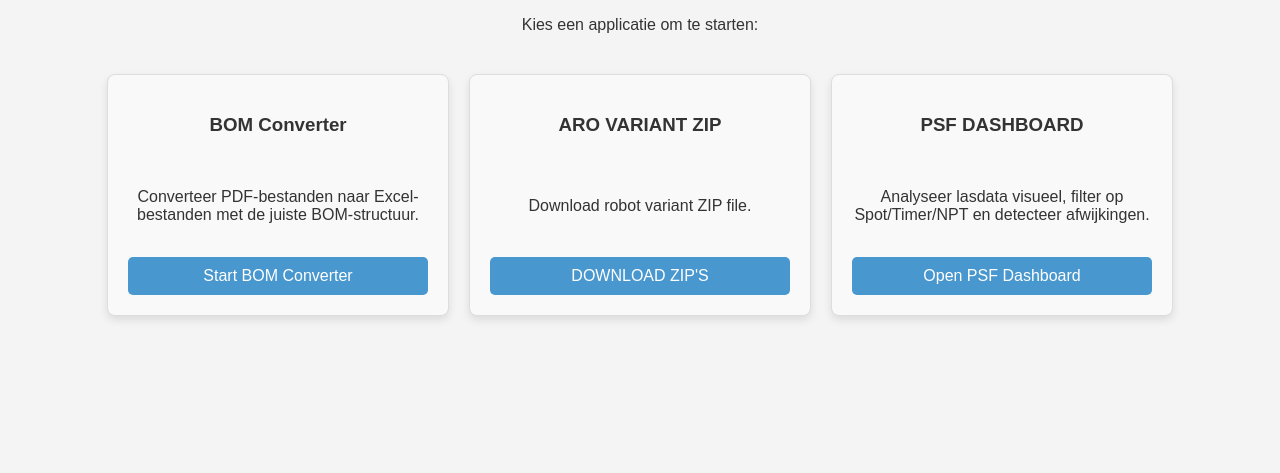
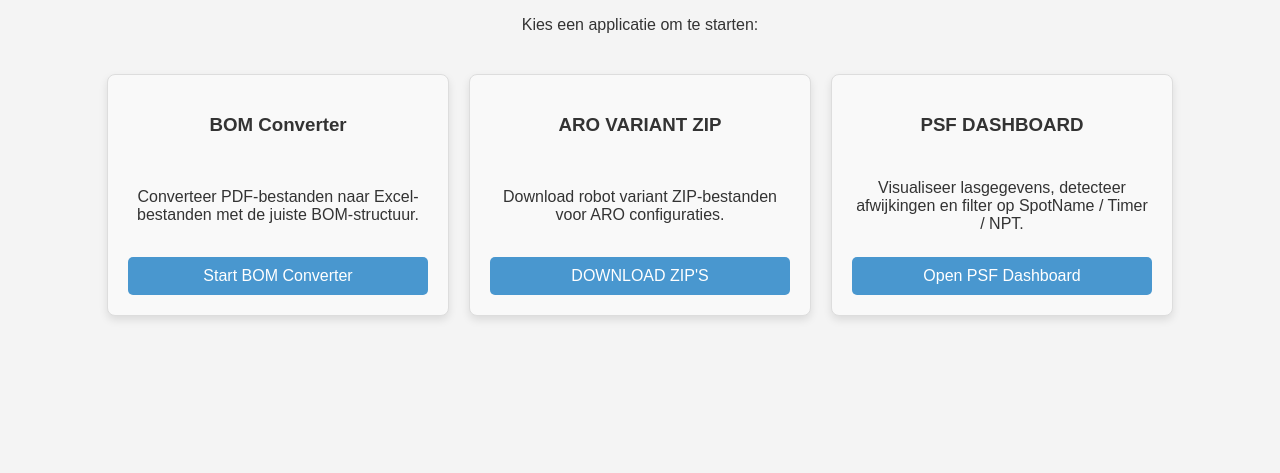
Before and after one commit to VolvoAP/BOMConverter, a Flask app: page /home in a window 1280 px wide. Shown: the part 164-637 px from the top of the page. Run offline with Flask 3, Linux system fonts and the light colour scheme; the visitor is signed in with stand-in values (Sample User, id 1).

Commit message:
Update home.html

```diff
--- a/templates/home.html
+++ b/templates/home.html
@@ -8,27 +8,28 @@
         <img src="{{ url_for('static', filename='logo.png') }}" alt="Logo" style="max-width: 100px;">
         <h1>Welkom</h1>
     </header>
+
     <p>Kies een applicatie om te starten:</p>
 
     <div class="app-grid">
-        <!-- Eerste knop: BOM Converter -->
+        <!-- BOM Converter -->
         <div class="app-card">
             <h3>BOM Converter</h3>
             <p>Converteer PDF-bestanden naar Excel-bestanden met de juiste BOM-structuur.</p>
             <a href="/bom-converter" class="app-button">Start BOM Converter</a>
         </div>
 
-        <!-- Tweede knop: ARO VARIANT ZIP -->
+        <!-- ARO Variant Downloader -->
         <div class="app-card">
             <h3>ARO VARIANT ZIP</h3>
-            <p>Download robot variant ZIP file.</p>
+            <p>Download robot variant ZIP-bestanden voor ARO configuraties.</p>
             <a href="/autobom" class="app-button">DOWNLOAD ZIP'S</a>
         </div>
 
-        <!-- ✅ Derde knop: PSF Dashboard -->
+        <!-- ✅ PSF Dashboard (nieuw) -->
         <div class="app-card">
             <h3>PSF DASHBOARD</h3>
-            <p>Analyseer lasdata visueel, filter op Spot/Timer/NPT en detecteer afwijkingen.</p>
+            <p>Visualiseer lasgegevens, detecteer afwijkingen en filter op SpotName / Timer / NPT.</p>
             <a href="https://psf-dashboard.onrender.com" target="_blank" class="app-button">Open PSF Dashboard</a>
         </div>
     </div>
```
